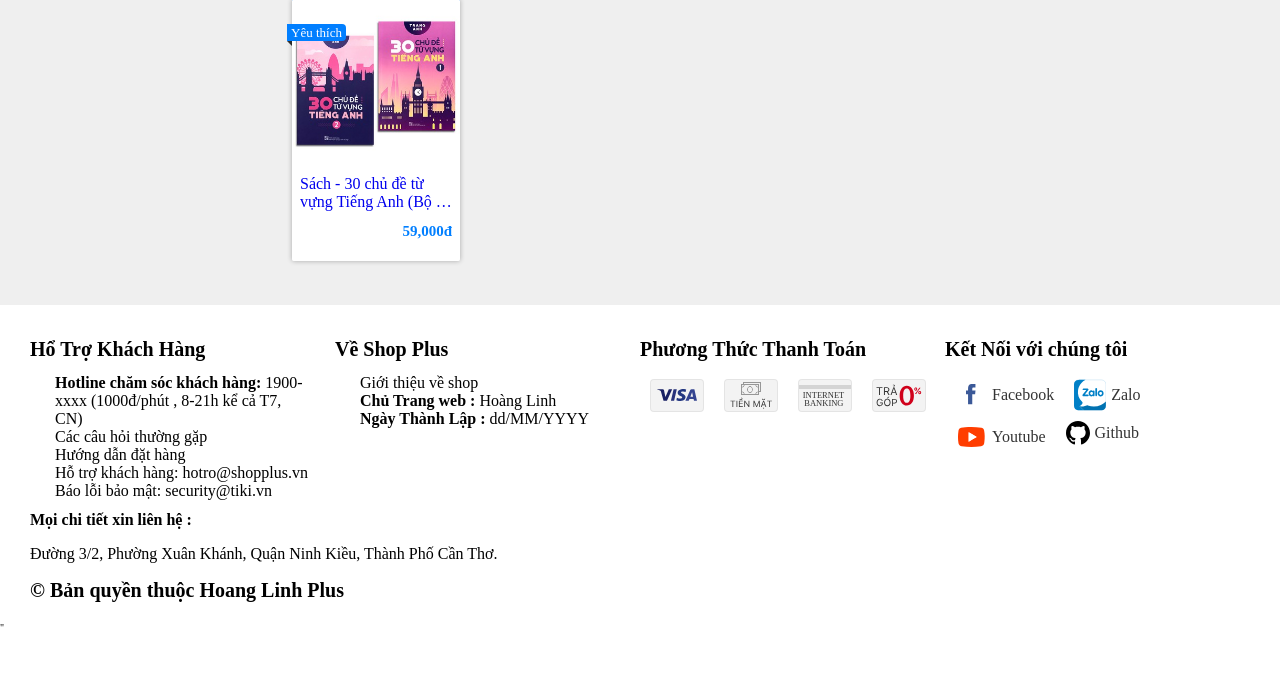
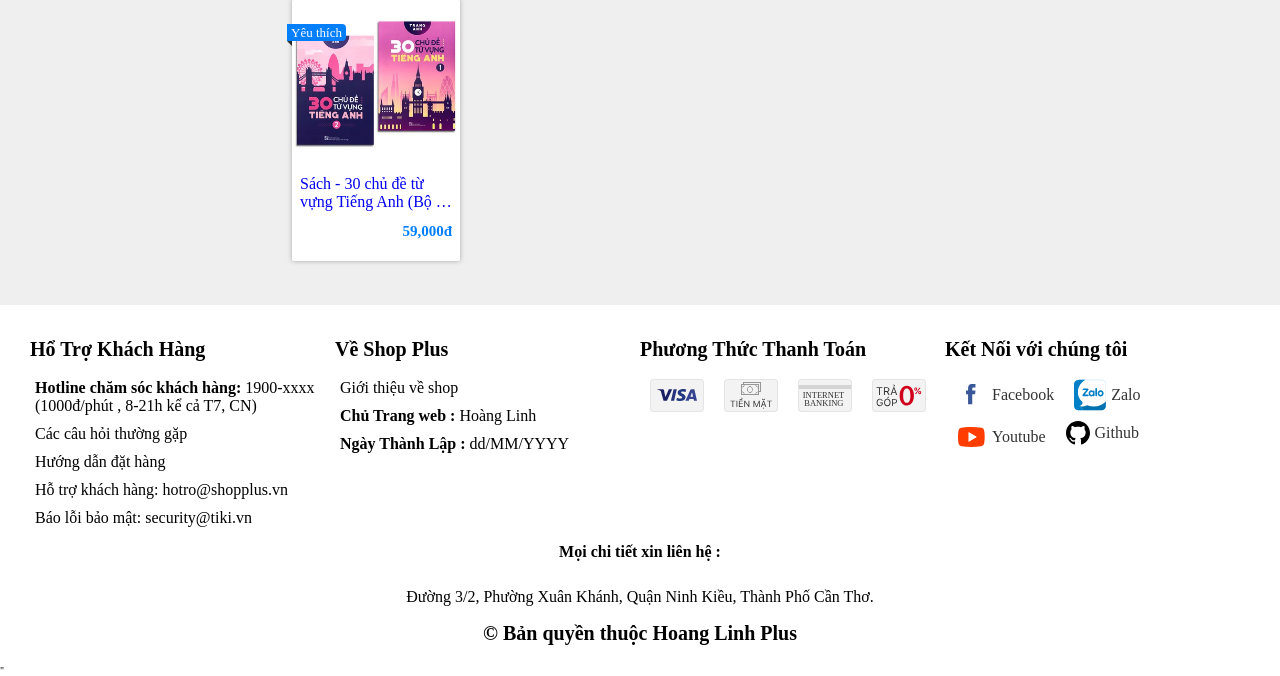
Before and after one commit to secretdeveloperisme/ShopPlus_Customer, a PHP site: page / in a window 1280 px wide. Shown: the part 1053-1729 px from the top of the page. Before the commit the page ends 1680 px from the top, so only its background shows below. Run offline with PHP 8.4, Linux system fonts and the light colour scheme.

Commit message:
fix some bugs

```diff
--- a/assets/css/index.css
+++ b/assets/css/index.css
@@ -276,7 +276,6 @@
   justify-content: space-between;
 }
 .footer-information-item{
-
 }
 .footer-information-item__label{
 
@@ -290,7 +289,7 @@
 }
 .footer-information-item-item{
   font-size: 1.6rem;
-  padding: 0 25px;
+  padding: 5px;
 }
 .footer-information-item-item > a{
   display: block;
@@ -305,14 +304,18 @@
   padding: 5px 10px;
 }
 .shop-app-footer-address{
-
+  display: flex;
+  flex-direction: column;
+  align-items: center;
 }
 .shop-app-footer-address__label{
   font-size: 1.6rem;
+  text-align: start;
 }
 .shop-app-footer-address__description{
  font-size: 1.6rem;
 }
 .shop-app-footer-copyright__label{
   margin: 0;
+  text-align: center;
 }
```
